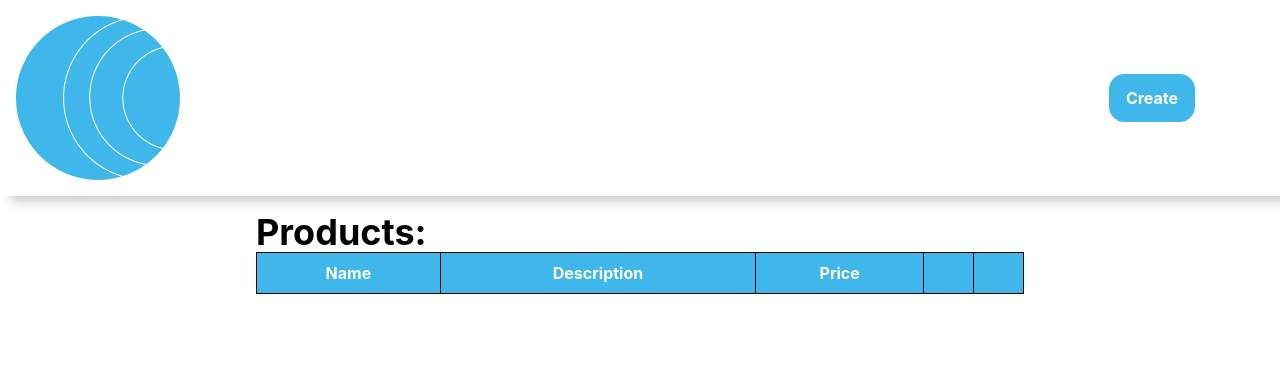
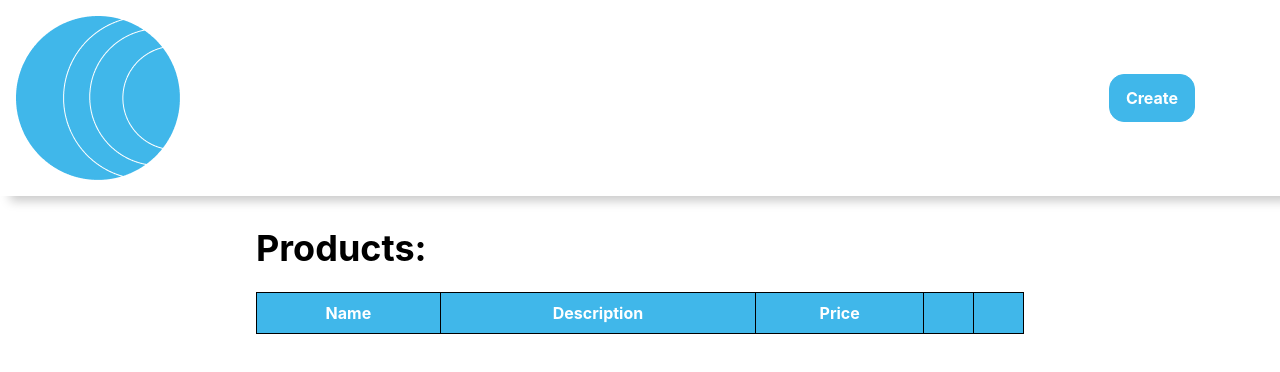
Before and after one commit to pkol92/ShopList, a React (Create React App) app: page / in a window 1280 px wide. Shown: the top 372 px of the page. Built offline with nearby package versions, Linux system fonts and the light colour scheme.

Commit message:
Add table padding

```diff
--- a/src/components/Table/component.tsx
+++ b/src/components/Table/component.tsx
@@ -12,8 +12,8 @@ interface TableProps {
 export const Table: FC<TableProps> = ({products, onItemSelect, onItemDelete}) => {
   return (
     <StyledTable>
-      <span className="font-bold text-4xl">Products:</span>
-      <table>
+      <span className="font-bold text-4xl mt-4">Products:</span>
+      <table className="my-6">
         <tbody>
         <tr>
             <th>Name</th>
```
